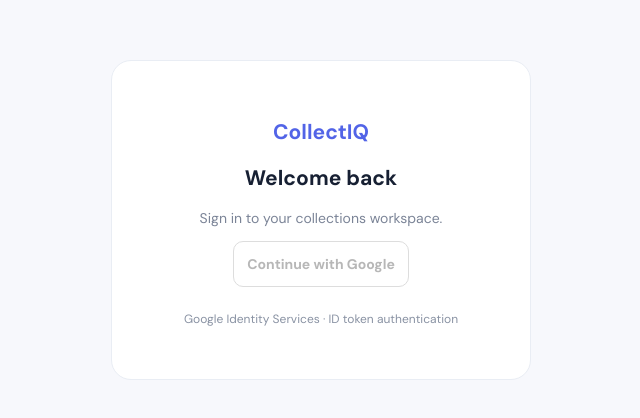
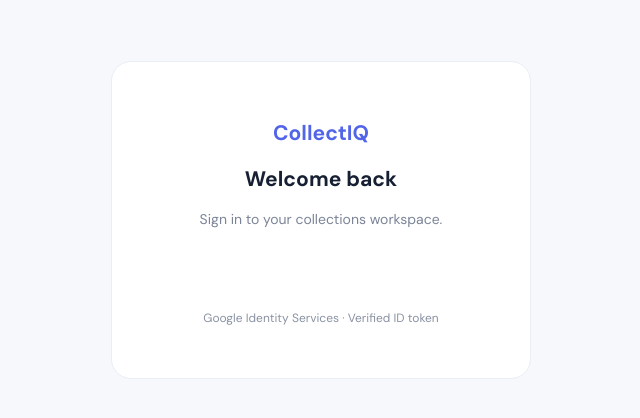
Before and after one commit to Gaurav007gk/CollectIQ, a Next.js app in the folder apps/web/: page /login in a window 1280 px wide. Shown: the part 180-598 px from the top of the page, without its empty margins (319-959 px from the left). Built offline with nearby package versions, Linux system fonts and the light colour scheme; no server answers.

Commit message:
Use official Google sign-in button instead of One Tap prompt

```diff
--- a/apps/web/app/login/page.tsx
+++ b/apps/web/app/login/page.tsx
@@ -1,5 +1,5 @@
 'use client';import{useEffect,useState}from'react';
 declare global{interface Window{google?:any}}
 export default function Login(){const[ready,R]=useState(false),[error,E]=useState('');useEffect(()=>{const s=document.createElement('script');s.src='https://accounts.google.com/gsi/client';s.async=true;s.onload=()=>R(true);document.body.appendChild(s);return()=>{document.body.removeChild(s)}},[]);
-function signIn(){const id=process.env.NEXT_PUBLIC_GOOGLE_CLIENT_ID;if(!id){E('Set NEXT_PUBLIC_GOOGLE_CLIENT_ID in web environment');return}window.google?.accounts.id.initialize({client_id:id,callback:(r:any)=>{sessionStorage.setItem('collectiq_token',r.credential);location.href='/'}});window.google?.accounts.id.prompt()}
-return <main style={{minHeight:'100vh',display:'grid',placeItems:'center',background:'#f7f8fc',fontFamily:'DM Sans,Arial'}}><section style={{background:'white',padding:40,borderRadius:20,border:'1px solid #e9edf4',width:'min(420px,92vw)',textAlign:'center'}}><h1 style={{color:'#5264e7'}}>CollectIQ</h1><h2>Welcome back</h2><p style={{color:'#7b8497'}}>Sign in to your collections workspace.</p><button onClick={signIn} disabled={!ready} style={{padding:13,borderRadius:10,border:'1px solid #ddd',background:'white',fontWeight:700,cursor:'pointer'}}>Continue with Google</button>{error&&<p style={{color:'#b45309'}}>{error}</p>}<p style={{fontSize:12,color:'#8992a3',marginTop:24}}>Google Identity Services · ID token authentication</p></section></main>}
+useEffect(()=>{const id=process.env.NEXT_PUBLIC_GOOGLE_CLIENT_ID;if(!ready)return;if(!id){E('Set NEXT_PUBLIC_GOOGLE_CLIENT_ID in web environment');return}window.google?.accounts.id.initialize({client_id:id,callback:(r:any)=>{sessionStorage.setItem('collectiq_token',r.credential);location.href='/'}});const node=document.getElementById('googleSignIn');if(node)window.google?.accounts.id.renderButton(node,{theme:'outline',size:'large',shape:'pill',text:'continue_with',width:280})},[ready]);
+return <main style={{minHeight:'100vh',display:'grid',placeItems:'center',background:'#f7f8fc',fontFamily:'DM Sans,Arial'}}><section style={{background:'white',padding:40,borderRadius:20,border:'1px solid #e9edf4',width:'min(420px,92vw)',textAlign:'center'}}><h1 style={{color:'#5264e7'}}>CollectIQ</h1><h2>Welcome back</h2><p style={{color:'#7b8497'}}>Sign in to your collections workspace.</p><div id="googleSignIn" style={{display:'flex',justifyContent:'center',minHeight:44}}/>{error&&<p style={{color:'#b45309'}}>{error}</p>}<p style={{fontSize:12,color:'#8992a3',marginTop:24}}>Google Identity Services · Verified ID token</p></section></main>}
```
